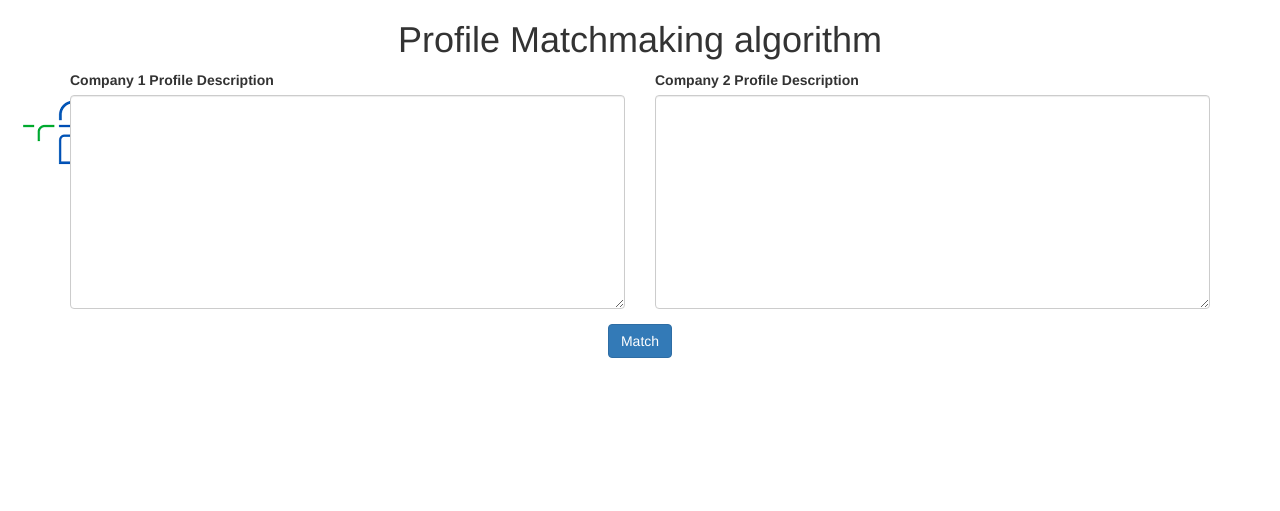
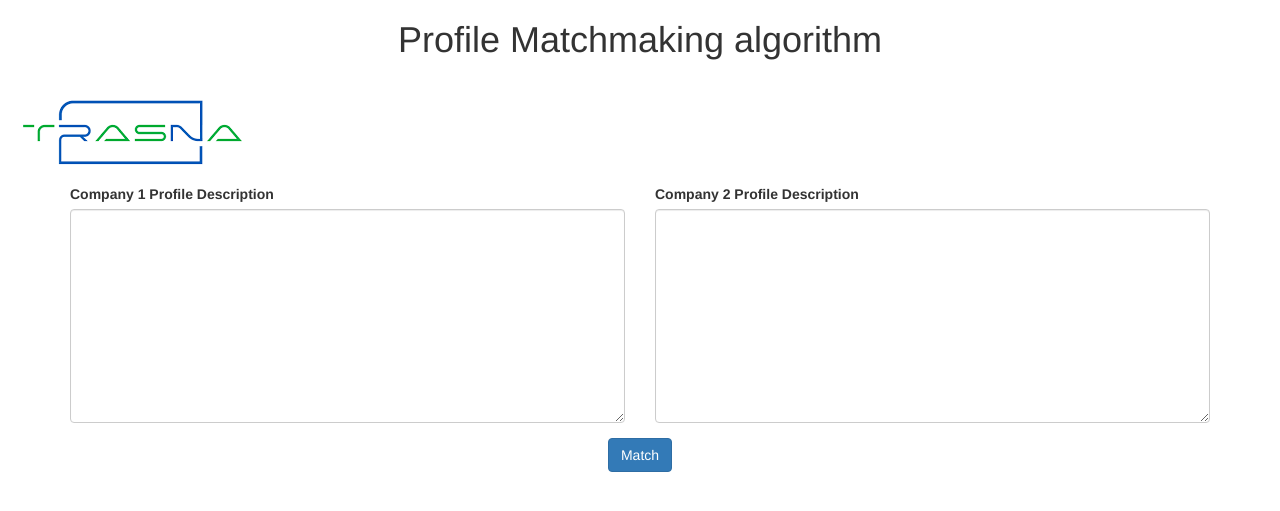
Before and after one commit to P0intMaN/matchmaking-ml, a Flask app: page / in a window 1280 px wide. Shown: the top 511 px of the page. Run offline with Flask 3, Linux system fonts and the light colour scheme; some libraries are stand-ins or nearby versions.

Commit message:
logo alignment

```diff
--- a/project/src/app/templates/home.html
+++ b/project/src/app/templates/home.html
@@ -9,12 +9,11 @@
   </head>
   <body>
     <div class="container">
+      <h1 class="text-center">Profile Matchmaking algorithm</h1>
       <div class="logo-container">
         <img src="{{url_for('static', filename='img/trasna.png')}}" alt="Your logo" style="position:absolute;top:0;left:0;margin:20px;">
       </div>
-
-      <h1 class="text-center">Profile Matchmaking algorithm</h1>
-      <div class="row">
+      <div class="row" style="padding-top: 10%;">
         <div class="col-md-6">
           <form>
             <div class="form-group">
```
